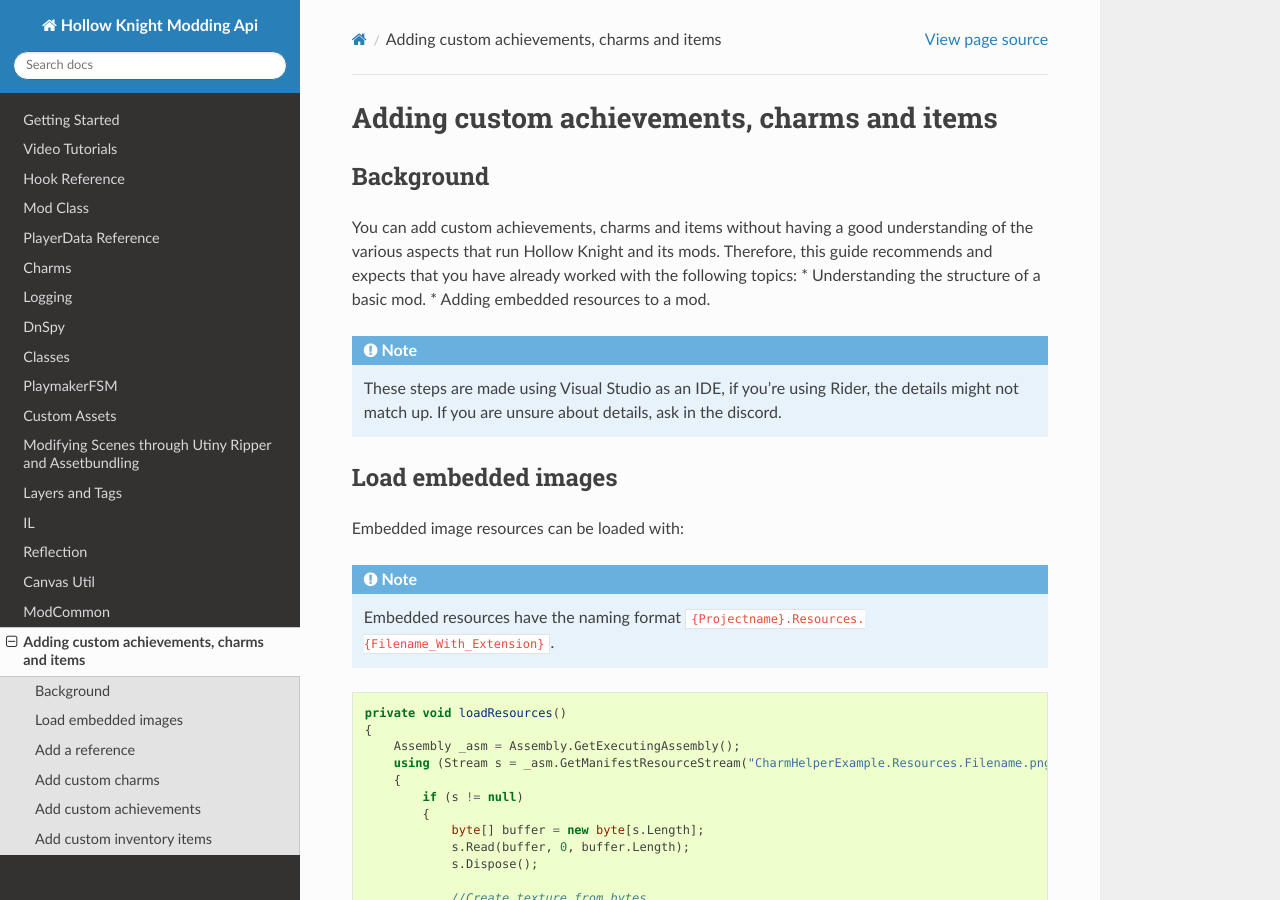
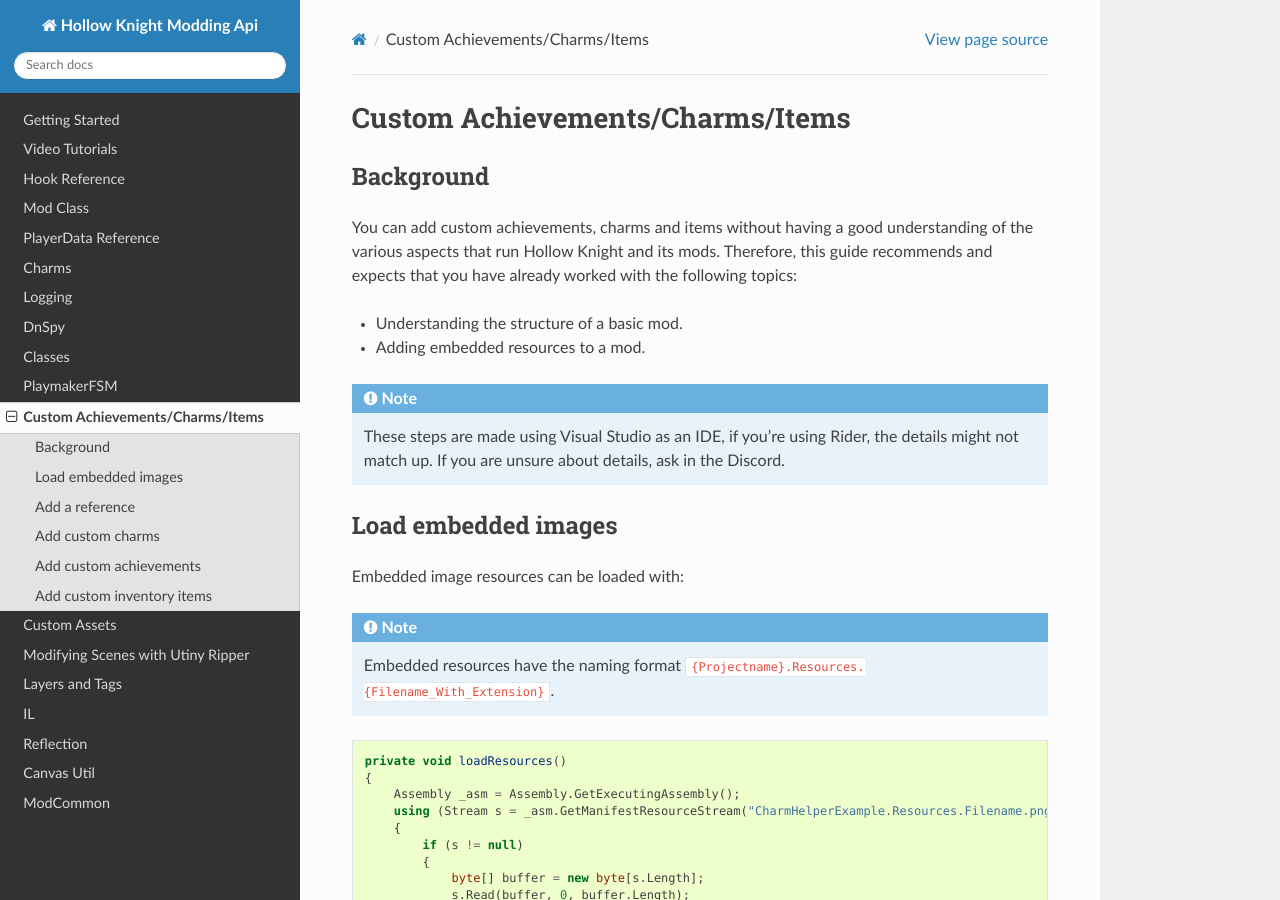
Before and after one commit to a2659802/HK-Modding-API-Docs, a Sphinx documentation site: the page built from source/SFCore.rst, in a window 1280 px wide and 900 px high. Built offline with Sphinx 7.4.7 and the Read the Docs theme 2.0.0, drawn with Linux system fonts in a browser that asks for light colours; some of the changed text lies outside the part shown.

Commit message:
Minor fixes such as fixing bullet point format

```diff
--- a/source/EditScene.rst
+++ b/source/EditScene.rst
@@ -1,5 +1,5 @@
-Modifying Scenes through Utiny Ripper and Assetbundling
-=======================================================
+Modifying Scenes with Utiny Ripper
+==================================
 
 Introduction
 ^^^^^^^^^^^^
@@ -18,6 +18,7 @@
 ^^^^^^^^^^
 You cannot edit scenes without having a good understanding of the various aspects that run Hollow Knight and its mods.
 Therefore, this guide recommends and expects that you have already worked with the following topics:
+
 * Understanding the structure of a basic mod.
 * Having basic Unity knowledge.
 * Knowing how to create new scenes.
--- a/source/SFCore.rst
+++ b/source/SFCore.rst
@@ -1,16 +1,17 @@
-Adding custom achievements, charms and items
-============================================
+Custom Achievements/Charms/Items
+=====================================
 
 Background
 ^^^^^^^^^^
 You can add custom achievements, charms and items without having a good understanding of the various aspects that run Hollow Knight and its mods.
 Therefore, this guide recommends and expects that you have already worked with the following topics:
+
 * Understanding the structure of a basic mod.
 * Adding embedded resources to a mod.
 
 .. note::
     These steps are made using Visual Studio as an IDE, if you're using Rider, the details might not match up.
-    If you are unsure about details, ask in the discord.
+    If you are unsure about details, ask in the Discord.
 
 Load embedded images
 ^^^^^^^^^^^^^^^^^^^^
@@ -80,6 +81,7 @@
     {
         //private Sprite testSprite;
         public CharmHelper charmHelper { get; private set; }
+    }
 
 5) Initialize the CharmHelper with 4 custom charms and empty sprites, also initialize the callbacks needed. (Lines 54 - 66)
 
@@ -267,7 +269,7 @@
 Add custom inventory items
 ^^^^^^^^^^^^^^^^^^^^^^^^^^
 
-.. warn::
+.. warning::
     Don't use this yet, it only supports normal items (like Lumafly Lantern and similar), not counted items (like Rancid Eggs).
 
 1) After adding the reference, you can follow the CharmHelper_Example_ code, but you can leave out a lot, as most things are handled by the helper.
@@ -280,6 +282,7 @@
     {
         //private Sprite testSprite;
         public ItemHelper itemHelper { get; private set; }
+    }
 
 5) Initialize the AchievementHelper with 1 custom achievement and empty sprites.
 
--- a/source/index.rst
+++ b/source/index.rst
@@ -21,6 +21,7 @@
    DnSpy
    Classes
    PlayMakerFSM
+   SFCore
    Assets
    EditScene
    Layers-And-Tags
@@ -28,4 +29,3 @@
    Reflection
    CanvasUtil
    ModCommon
-   SFCore
```
